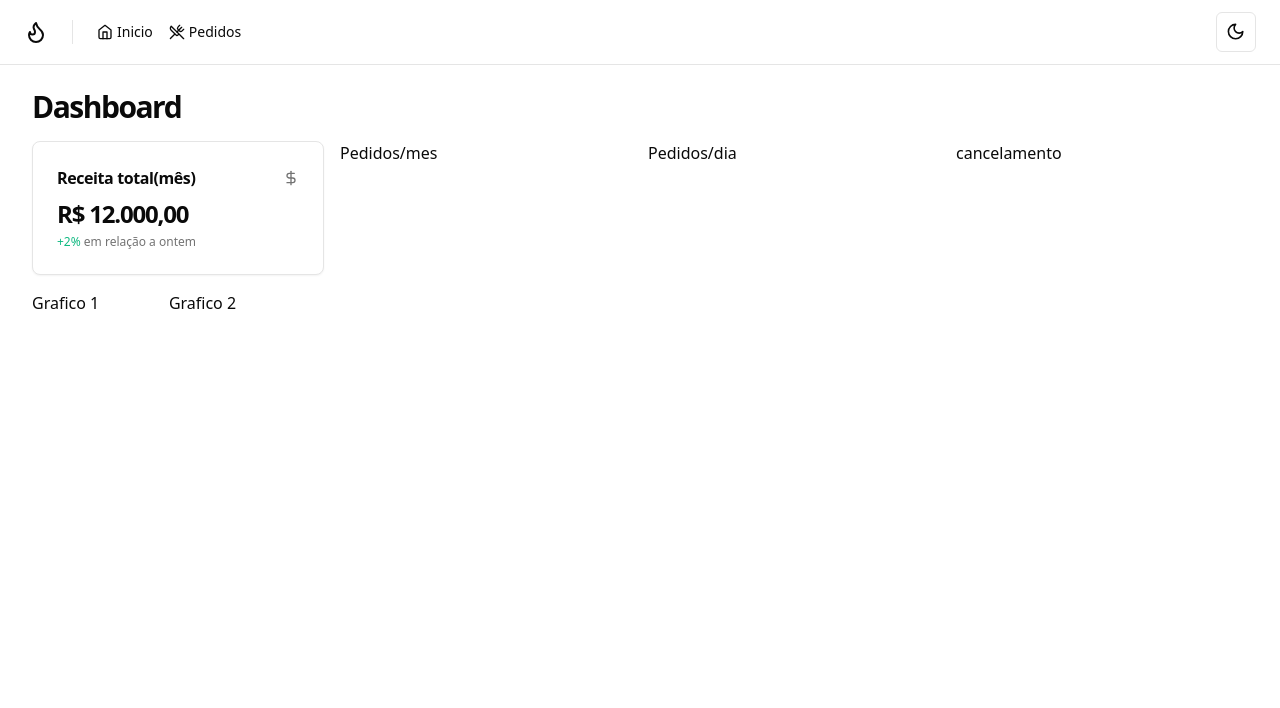
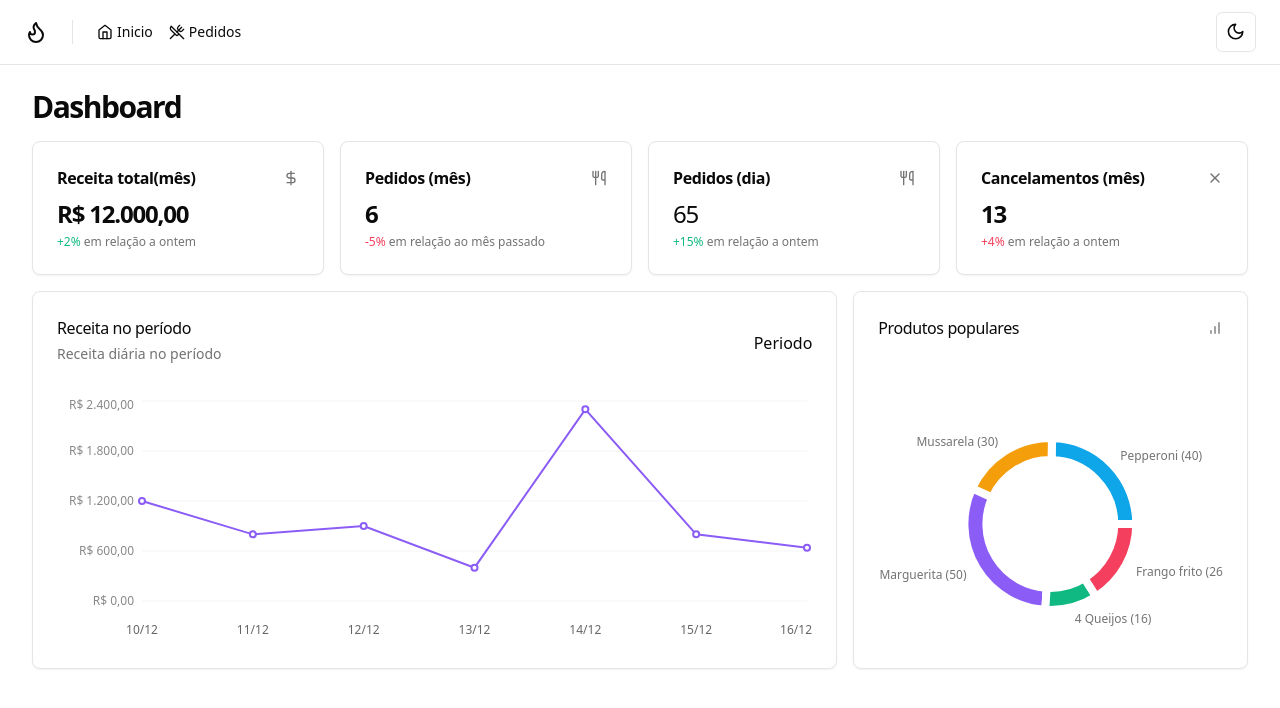
Before and after one commit to marcoscuomo/atom-labs, a Next.js app: page /dashboard in a window 1280 px wide. Shown: the top 708 px of the page. Built offline with nearby package versions, Linux system fonts and the light colour scheme.

Commit message:
feat: estrutura do layout inicial do dashboard

```diff
--- a/package.json
+++ b/package.json
@@ -22,6 +22,7 @@
     "react": "^18",
     "react-dom": "^18",
     "react-hook-form": "^7.50.1",
+    "recharts": "^2.12.0",
     "sonner": "^1.4.0",
     "tailwind-merge": "^2.2.1",
     "tailwindcss-animate": "^1.0.7",
--- /dev/null
+++ b/src/app/dashboard/day-orders-amount-card.tsx
@@ -0,0 +1,22 @@
+import { Utensils } from 'lucide-react'
+
+import { Card, CardContent, CardHeader, CardTitle } from '@/components/ui/card'
+
+export default function DayOrdersAmountCard() {
+  return (
+    <Card>
+      <CardHeader className="flex flex-row items-center justify-between space-y-0 pb-2">
+        <CardTitle className="text-base font-semibold">Pedidos (dia)</CardTitle>
+        <Utensils className="h-4 w-4 text-muted-foreground" />
+      </CardHeader>
+
+      <CardContent className="space-y-1">
+        <span className="text-2xl tracking-tighter">65</span>
+        <p className="text-xs text-muted-foreground">
+          <span className="text-emerald-500 dark:text-emerald-400">+15%</span>{' '}
+          em relação a ontem
+        </p>
+      </CardContent>
+    </Card>
+  )
+}
--- /dev/null
+++ b/src/app/dashboard/month-canceled-orders-amount-card.tsx
@@ -0,0 +1,24 @@
+import { X } from 'lucide-react'
+
+import { Card, CardContent, CardHeader, CardTitle } from '@/components/ui/card'
+
+export default function MonthCanceldOrdersCard() {
+  return (
+    <Card>
+      <CardHeader className="flex-row items-center justify-between space-y-0 pb-2">
+        <CardTitle className="text-base font-semibold">
+          Cancelamentos (mês)
+        </CardTitle>
+        <X className="h-4 w-4 text-muted-foreground" />
+      </CardHeader>
+
+      <CardContent className="space-y-1">
+        <span className="text-2xl font-bold tracking-tighter">13</span>
+        <p className="text-xs text-muted-foreground">
+          <span className="text-rose-500 dark:text-rose-400">+4%</span> em
+          relação a ontem
+        </p>
+      </CardContent>
+    </Card>
+  )
+}
--- /dev/null
+++ b/src/app/dashboard/month-orders-amount-card.tsx
@@ -0,0 +1,22 @@
+import { Utensils } from 'lucide-react'
+
+import { Card, CardContent, CardHeader, CardTitle } from '@/components/ui/card'
+
+export default function MonthOrdersAmountCard() {
+  return (
+    <Card>
+      <CardHeader className="flex flex-row items-center justify-between space-y-0 pb-2">
+        <CardTitle className="text-base font-semibold">Pedidos (mês)</CardTitle>
+        <Utensils className="h-4 w-4 text-muted-foreground" />
+      </CardHeader>
+
+      <CardContent className="space-y-1">
+        <span className="text-2xl font-bold tracking-tighter">6</span>
+        <p className="text-xs text-muted-foreground">
+          <span className="text-rose-500 dark:text-rose-400">-5% </span> em
+          relação ao mês passado
+        </p>
+      </CardContent>
+    </Card>
+  )
+}
--- a/src/app/dashboard/page.tsx
+++ b/src/app/dashboard/page.tsx
@@ -1,4 +1,9 @@
+import DayOrdersAmountCard from './day-orders-amount-card'
+import MonthCanceldOrdersCard from './month-canceled-orders-amount-card'
+import MonthOrdersAmountCard from './month-orders-amount-card'
 import MonthRevenueCard from './month-revenue-card'
+import PopularProductsChart from './popular-products-chart'
+import RevenueChart from './revenue-chart'
 
 export default function Home() {
   return (
@@ -8,14 +13,14 @@
 
         <div className="grid grid-cols-4 gap-4">
           <MonthRevenueCard />
-          <div>Pedidos/mes</div>
-          <div>Pedidos/dia</div>
-          <div>cancelamento</div>
+          <MonthOrdersAmountCard />
+          <DayOrdersAmountCard />
+          <MonthCanceldOrdersCard />
         </div>
 
         <div className="grid grid-cols-9 gap-4">
-          <div>Grafico 1</div>
-          <div>Grafico 2</div>
+          <RevenueChart />
+          <PopularProductsChart />
         </div>
       </div>
     </div>
--- /dev/null
+++ b/src/app/dashboard/popular-products-chart.tsx
@@ -0,0 +1,95 @@
+'use client'
+
+import { BarChart } from 'lucide-react'
+import { Cell, Pie, PieChart, ResponsiveContainer } from 'recharts'
+import colors from 'tailwindcss/colors'
+
+import { Card, CardContent, CardHeader, CardTitle } from '@/components/ui/card'
+
+const data = [
+  { product: 'Pepperoni', amount: 40 },
+  { product: 'Mussarela', amount: 30 },
+  { product: 'Marguerita', amount: 50 },
+  { product: '4 Queijos', amount: 16 },
+  { product: 'Frango frito', amount: 26 },
+]
+
+const COLORS = [
+  colors.sky[500],
+  colors.amber[500],
+  colors.violet[500],
+  colors.emerald[500],
+  colors.rose[500],
+]
+
+export default function PopularProductsChart() {
+  return (
+    <Card className="col-span-3">
+      <CardHeader className="pb-8">
+        <div className="flex items-center justify-between pb-8">
+          <CardTitle className="text-base font-medium">
+            Produtos populares
+          </CardTitle>
+          <BarChart className="h-4 w-4 text-muted-foreground" />
+        </div>
+      </CardHeader>
+
+      <CardContent>
+        <ResponsiveContainer width="100%" height={240}>
+          <PieChart style={{ fontSize: 12 }}>
+            <Pie
+              data={data}
+              nameKey="product"
+              dataKey="amount"
+              cx="50%"
+              cy="50%"
+              outerRadius={86}
+              innerRadius={64}
+              strokeWidth={8}
+              labelLine={false}
+              label={({
+                cx,
+                cy,
+                midAngle,
+                innerRadius,
+                outerRadius,
+                value,
+                index,
+              }) => {
+                const RADIAN = Math.PI / 180
+                const radius = 12 + innerRadius + (outerRadius - innerRadius)
+                const x = cx + radius * Math.cos(-midAngle * RADIAN)
+                const y = cy + radius * Math.sin(-midAngle * RADIAN)
+
+                return (
+                  <text
+                    x={x}
+                    y={y}
+                    className="fill-muted-foreground text-xs"
+                    textAnchor={x > cx ? 'start' : 'end'}
+                    dominantBaseline="central"
+                  >
+                    {data[index].product.length > 12
+                      ? data[index].product.substring(0, 12).concat('...')
+                      : data[index].product}{' '}
+                    ({value})
+                  </text>
+                )
+              }}
+            >
+              {data.map((_, index) => {
+                return (
+                  <Cell
+                    key={`cell-${index}`}
+                    fill={COLORS[index]}
+                    className="stroke-background hover:opacity-80"
+                  />
+                )
+              })}
+            </Pie>
+          </PieChart>
+        </ResponsiveContainer>
+      </CardContent>
+    </Card>
+  )
+}
--- /dev/null
+++ b/src/app/dashboard/revenue-chart.tsx
@@ -0,0 +1,75 @@
+'use client'
+
+import { Label } from '@radix-ui/react-label'
+import {
+  CartesianGrid,
+  Line,
+  LineChart,
+  ResponsiveContainer,
+  XAxis,
+  YAxis,
+} from 'recharts'
+import colors from 'tailwindcss/colors'
+
+import {
+  Card,
+  CardContent,
+  CardDescription,
+  CardHeader,
+  CardTitle,
+} from '@/components/ui/card'
+
+const data = [
+  { date: '10/12', revenue: 1200 },
+  { date: '11/12', revenue: 800 },
+  { date: '12/12', revenue: 900 },
+  { date: '13/12', revenue: 400 },
+  { date: '14/12', revenue: 2300 },
+  { date: '15/12', revenue: 800 },
+  { date: '16/12', revenue: 640 },
+]
+
+export default function RevenueChart() {
+  return (
+    <Card className="col-span-6">
+      <CardHeader className="flex flex-row items-center justify-between pb-8">
+        <div className="space-y-1">
+          <CardTitle className="text-base font-medium">
+            Receita no período
+          </CardTitle>
+          <CardDescription>Receita diária no período</CardDescription>
+        </div>
+
+        <div>
+          <Label>Periodo</Label>
+        </div>
+      </CardHeader>
+      <CardContent>
+        <ResponsiveContainer width="100%" height={240}>
+          <LineChart data={data} style={{ fontSize: 12 }}>
+            <XAxis dataKey="date" tickLine={false} axisLine={false} dy={16} />
+            <YAxis
+              stroke="#888"
+              axisLine={false}
+              tickLine={false}
+              width={80}
+              tickFormatter={(value: number) =>
+                value.toLocaleString('pt-BR', {
+                  style: 'currency',
+                  currency: 'BRL',
+                })
+              }
+            />
+            <CartesianGrid vertical={false} className="stroke-muted" />
+            <Line
+              type="linear"
+              strokeWidth={2}
+              dataKey="revenue"
+              stroke={colors.violet['500']}
+            />
+          </LineChart>
+        </ResponsiveContainer>
+      </CardContent>
+    </Card>
+  )
+}
```
Also changed, not shown: 1 other file (tests, documents, lock files or other folders).
